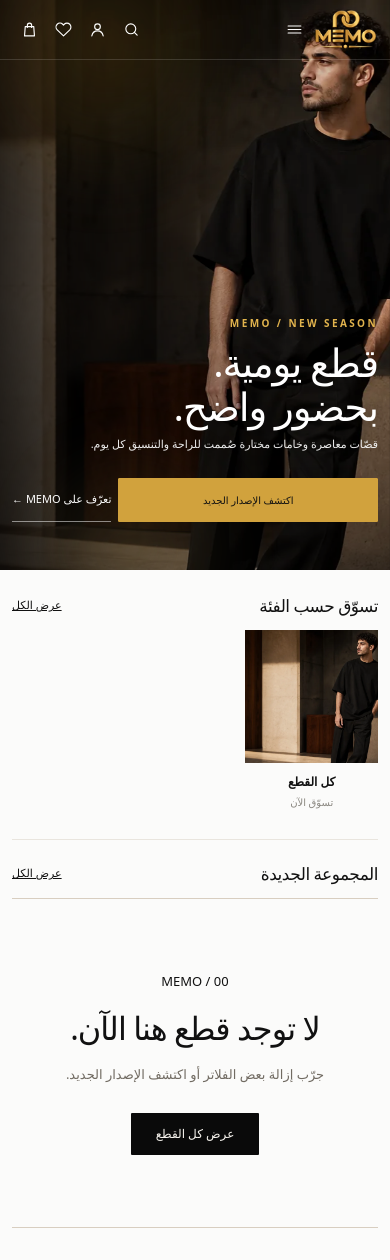
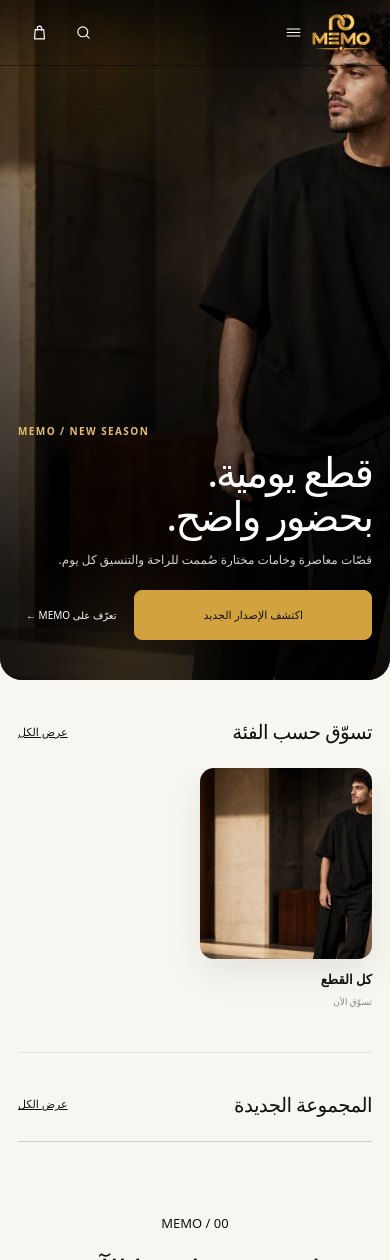
Before and after one commit to ahmedalghary1/memo, a Django app: page / in a window 390 px wide. Shown: the top 1260 px of the page. Run offline with Django 5.2, Linux system fonts and the light colour scheme; data comes from the database, SQL or seed files in the repository; data that the repository does not hold is empty; some web fonts are replaced.

Commit message:
feat: add mobile styles for improved user experience

```diff
--- /dev/null
+++ b/static/css/mobile.css
@@ -0,0 +1,263 @@
+/* MEMO mobile experience — deliberately loaded last. */
+@media (max-width: 767px) {
+  :root {
+    --mobile-gutter: 18px;
+    --mobile-radius: 14px;
+    --mobile-shadow: 0 14px 36px rgba(17, 14, 9, .08);
+  }
+
+  html { scroll-padding-top: 74px; }
+  body { background: #f8f6f1; line-height: 1.65; }
+  .shell { width: calc(100% - (var(--mobile-gutter) * 2)); }
+  main { min-height: 60svh; }
+
+  /* Compact, balanced mobile header. */
+  .site-header,
+  .site-header.is-sticky {
+    height: 66px;
+    padding-top: env(safe-area-inset-top);
+    background: rgba(250, 248, 243, .94);
+    color: #111;
+    border-color: rgba(17, 17, 17, .08);
+    backdrop-filter: blur(16px) saturate(1.2);
+    -webkit-backdrop-filter: blur(16px) saturate(1.2);
+  }
+  .home .site-header:not(.is-sticky) {
+    background: linear-gradient(to bottom, rgba(0, 0, 0, .45), transparent);
+    color: #fff;
+    border-color: transparent;
+    backdrop-filter: none;
+    -webkit-backdrop-filter: none;
+  }
+  .has-announcement .site-header:not(.is-sticky) { inset-block-start: 32px; }
+  .header__inner { height: 100%; gap: 8px; }
+  .header-primary { gap: 2px; }
+  .header-primary > .brand { width: 62px; height: 48px; }
+  .brand img { width: 62px; height: 46px; }
+  .header-actions { gap: 2px; }
+  .header-actions .desktop-only { display: none !important; }
+  .header-actions .icon-btn,
+  .header-primary > .mobile-only {
+    width: 42px;
+    height: 42px;
+    border-radius: 50%;
+  }
+  .site-header.is-sticky .header-actions .icon-btn:active,
+  .site-header.is-sticky .header-primary > .mobile-only:active { background: #eee9df; }
+  .cart-link b { min-width: 17px; height: 17px; font-size: 8px; border: 2px solid #f8f6f1; }
+
+  /* Cinematic hero with readable copy and thumb-friendly actions. */
+  .ref-hero {
+    height: min(82svh, 680px);
+    min-height: 540px;
+    border-radius: 0 0 22px 22px;
+  }
+  .ref-hero > img { object-position: 62% center; transform: scale(1.015); }
+  .ref-hero__overlay {
+    background:
+      linear-gradient(180deg, rgba(0, 0, 0, .12) 25%, rgba(0, 0, 0, .85) 88%),
+      linear-gradient(90deg, rgba(0, 0, 0, .32), transparent 65%);
+  }
+  .ref-hero__copy {
+    justify-content: flex-end;
+    align-items: stretch;
+    padding: 0 0 max(40px, env(safe-area-inset-bottom));
+  }
+  .hero-kicker { margin-bottom: 10px; color: #e3bd69; letter-spacing: .14em; }
+  .ref-hero__copy h1 {
+    max-width: 340px;
+    margin-bottom: 12px;
+    font-size: clamp(2.25rem, 10.5vw, 3.15rem);
+    line-height: 1.08;
+    letter-spacing: -.05em;
+  }
+  .ref-hero__copy p { max-width: 335px; margin-bottom: 20px; color: rgba(255,255,255,.82); font-size: 12px; }
+  .ref-hero__copy > div { display: grid; grid-template-columns: 1fr auto; gap: 10px; max-width: 100%; }
+  .ref-hero__copy .btn { min-height: 50px; border-radius: 8px; font-size: 11px; }
+  .hero-about-link { min-height: 50px; padding-inline: 8px; border: 0; font-size: 10px; white-space: nowrap; }
+  .hero-scroll { display: none; }
+
+  /* Sections and horizontal discovery rails. */
+  .category-rail,
+  .ref-products,
+  .instagram-strip { padding-block: 34px; }
+  .section-title { margin-bottom: 18px; gap: 14px; }
+  .section-title h2 { font-size: 20px; line-height: 1.3; }
+  .section-title a { flex: 0 0 auto; min-height: 36px; display: inline-flex; align-items: center; }
+  .category-rail__grid {
+    gap: 12px;
+    margin-inline: calc(var(--mobile-gutter) * -1);
+    padding: 0 var(--mobile-gutter) 6px;
+    scroll-padding-inline: var(--mobile-gutter);
+    overscroll-behavior-inline: contain;
+  }
+  .category-rail__grid > a { flex: 0 0 min(44vw, 180px); text-align: right; }
+  .category-rail__grid > a > div {
+    aspect-ratio: .9;
+    margin-bottom: 10px;
+    border-radius: var(--mobile-radius);
+    box-shadow: var(--mobile-shadow);
+  }
+  .category-rail__grid strong { font-size: 13px; }
+  .category-rail__grid small { margin-top: 2px; font-size: 9px; }
+
+  /* Product cards: larger image, cleaner information hierarchy. */
+  .ref-products .product-grid,
+  .shop-results .product-grid,
+  .related .product-grid { gap: 28px 10px; }
+  .product-card__media { border-radius: 12px; overflow: hidden; box-shadow: 0 7px 24px rgba(29, 22, 12, .06); }
+  .product-card__media::after { border-radius: inherit; }
+  .product-card__info { padding: 11px 2px 0; gap: 5px; }
+  .product-card__category { margin-bottom: 4px; color: #8b857b; font-size: 9px; }
+  .product-card__info h3 { margin-bottom: 5px; font-size: 12px; line-height: 1.45; }
+  .product-card__info .price { font-size: 11px; color: #a57624; }
+  .product-card__cta { display: none; }
+  .badge { top: 9px; left: 9px; border-radius: 999px; padding: 4px 9px; }
+  .wish-form { top: 5px; right: 5px; }
+  .wish-form .icon-btn { background: rgba(255,255,255,.9); box-shadow: 0 4px 12px #0001; }
+
+  .essentials-banner {
+    width: calc(100% - 20px);
+    height: 235px;
+    margin: 8px auto 28px;
+    border: 0;
+    border-radius: 18px;
+    box-shadow: var(--mobile-shadow);
+  }
+  .essentials-banner::after { background: linear-gradient(90deg, rgba(0,0,0,.84), rgba(0,0,0,.12)); }
+  .essentials-banner > div { right: 22px; max-width: 72%; }
+  .essentials-banner p { font-size: 20px; }
+  .essentials-banner h2 { margin-block: 9px 17px; font-size: 15px; line-height: 1.45; }
+  .essentials-banner .btn { min-height: 44px; border-radius: 7px; }
+
+  .service-strip {
+    display: flex;
+    gap: 10px;
+    margin: 0;
+    padding: 8px var(--mobile-gutter) 30px;
+    border: 0;
+    overflow-x: auto;
+    scroll-snap-type: x proximity;
+    scrollbar-width: none;
+  }
+  .service-strip::-webkit-scrollbar { display: none; }
+  .service-strip > div {
+    flex: 0 0 152px;
+    min-height: 128px;
+    padding: 22px 12px 16px;
+    border: 1px solid #e8e2d7 !important;
+    border-radius: 12px;
+    background: #fff;
+    box-shadow: 0 7px 20px rgba(24, 19, 10, .04);
+    scroll-snap-align: start;
+  }
+  .service-strip svg { width: 27px; height: 27px; margin-bottom: 12px; }
+  .service-strip strong,
+  .service-strip small { white-space: normal; }
+  .service-strip strong { font-size: 11px; line-height: 1.5; }
+  .service-strip small { margin-top: 4px; font-size: 8px; line-height: 1.6; }
+
+  .ref-products .product-rail { gap: 12px; margin-inline: calc(var(--mobile-gutter) * -1); padding-inline: var(--mobile-gutter); scroll-padding-inline: var(--mobile-gutter); }
+  .ref-products .product-rail .product-card { flex: 0 0 min(72vw, 290px); }
+  .ref-newsletter { margin-top: 8px; padding-block: 34px; }
+  .ref-newsletter h2 { font-size: 20px; line-height: 1.45; }
+  .ref-newsletter p { max-width: 320px; font-size: 10px; line-height: 1.8; }
+  .ref-newsletter form { display: grid; grid-template-columns: 1fr; gap: 9px; margin-top: 20px; }
+  .ref-newsletter input,
+  .ref-newsletter button { width: 100%; min-height: 50px; border-radius: 7px; }
+  .ref-newsletter button { font-weight: 600; }
+  .ref-newsletter form > small { margin-top: 2px; line-height: 1.7; }
+  .instagram-strip > div:last-child { grid-template-columns: repeat(3, 1fr); gap: 6px; }
+  .instagram-strip > div:last-child a { border-radius: 9px; }
+
+  /* Store, product and conversion flows. */
+  .collection-hero { padding-top: 102px; padding-bottom: 25px; }
+  .collection-hero h1 { font-size: 30px; }
+  .collection-hero > div p { max-width: 330px; font-size: 11px; }
+  .shop-toolbar {
+    top: 66px;
+    height: 58px;
+    margin-inline: calc(var(--mobile-gutter) * -1);
+    padding-inline: var(--mobile-gutter);
+    background: rgba(248,246,241,.96);
+    backdrop-filter: blur(12px);
+    -webkit-backdrop-filter: blur(12px);
+  }
+  .filter-trigger { min-height: 42px; padding-inline: 12px; border: 1px solid #ded8cd; border-radius: 8px; background: #fff; }
+  .results-count { display: none; }
+  .sort-form select { min-height: 42px; max-width: 145px; border-radius: 8px; background-color: #fff; }
+  .filters { border: 0; padding: 18px var(--mobile-gutter) max(30px, env(safe-area-inset-bottom)); }
+  .filters .btn { width: 100%; min-height: 50px; margin-top: 10px; border-radius: 8px; }
+
+  .pdp { width: 100%; padding-top: 66px; }
+  .pdp-gallery { gap: 0; scroll-snap-type: x mandatory; }
+  .pdp-gallery figure,
+  .pdp-gallery figure:first-child { flex: 0 0 100%; width: 100%; scroll-snap-align: center; }
+  .pdp-gallery figure:not(:first-child) { display: block; }
+  .pdp-gallery figure,
+  .pdp-gallery figure img { border-radius: 0; }
+  .gallery-count { bottom: 14px; border-radius: 999px; background: rgba(255,255,255,.9); backdrop-filter: blur(8px); }
+  .pdp-info { padding: 27px var(--mobile-gutter) 112px; background: #f8f6f1; }
+  .pdp-info h1 { margin-bottom: 11px; font-size: 27px; }
+  .pdp-lead { font-size: 12px; line-height: 1.8; }
+  .pdp-delivery,
+  .pdp-trust { border-color: #ded8cd; }
+  .variant-form fieldset { margin-bottom: 22px; }
+  .choice-row.sizes span { min-width: 48px; height: 46px; border-radius: 7px; }
+  .add-btn,
+  .buy-now { min-height: 52px; border-radius: 8px; }
+  .pdp-tools { display: grid; grid-template-columns: 1fr 1fr; }
+  .pdp-tools button { min-height: 46px; border-radius: 7px; }
+  .pdp-accordions details { padding-block: 17px; }
+  .mobile-buybar {
+    min-height: calc(74px + env(safe-area-inset-bottom));
+    padding: 10px var(--mobile-gutter) max(10px, env(safe-area-inset-bottom));
+    background: rgba(255,255,255,.96);
+    backdrop-filter: blur(14px);
+    -webkit-backdrop-filter: blur(14px);
+  }
+  .mobile-buybar button { min-height: 48px; border-radius: 8px; }
+
+  .cart-page,
+  .checkout,
+  .wishlist-page,
+  .account { padding-top: 100px; }
+  .cart-summary,
+  .checkout-summary,
+  .account aside,
+  .account-content { border-radius: 12px; box-shadow: var(--mobile-shadow); }
+  .checkout-form section { padding: 20px 16px; border-radius: 12px; background: #fff; box-shadow: 0 7px 24px rgba(29,22,12,.04); }
+  .field input:not([type=checkbox]):not([type=radio]),
+  .field select,
+  .field textarea { border-radius: 8px; background: #fff; }
+  .auth-form { padding-inline: var(--mobile-gutter); }
+
+  /* Footer remains useful without becoming a wall of links. */
+  .site-footer { padding-top: 42px; }
+  .footer-top { gap: 30px 18px; }
+  .footer-top > div:first-child { padding-bottom: 22px; border-bottom: 1px solid #ffffff18; }
+  .footer-top h3 { margin-bottom: 13px; color: #d6aa4c; font-size: 11px; }
+  .footer-top a { min-height: 36px; margin: 0; display: flex; align-items: center; line-height: 1.45; }
+  .footer-bottom { align-items: flex-start; gap: 12px; font-size: 9px; }
+  .footer-bottom > div { flex-wrap: wrap; gap: 8px 14px; }
+
+  .back-to-top { bottom: calc(18px + env(safe-area-inset-bottom)); }
+}
+
+@media (max-width: 380px) {
+  :root { --mobile-gutter: 14px; }
+  .header-actions .icon-btn { width: 38px; }
+  .ref-hero { min-height: 510px; }
+  .ref-hero__copy h1 { font-size: 2.15rem; }
+  .ref-hero__copy > div { grid-template-columns: 1fr; }
+  .hero-about-link { justify-content: flex-start; min-height: 36px; padding: 0; }
+  .category-rail__grid > a { flex-basis: 47vw; }
+  .product-card__info h3 { font-size: 11px; }
+  .service-strip > div { flex-basis: 142px; }
+  .footer-top { grid-template-columns: 1fr; }
+  .footer-top > div:first-child { grid-column: auto; }
+}
+
+@media (prefers-reduced-motion: reduce) {
+  .ref-hero > img { transform: none; }
+}
--- a/templates/base/base.html
+++ b/templates/base/base.html
@@ -25,6 +25,7 @@
   <link rel="stylesheet" href="{% static 'css/reference.css' %}">
   <link rel="stylesheet" href="{% static 'css/reference-fixes.css' %}">
   <link rel="stylesheet" href="{% static 'css/polish.css' %}?v=20260829-13">
+  <link rel="stylesheet" href="{% static 'css/mobile.css' %}?v=20260830-1">
   {% block head %}{% endblock %}
 </head>
 <body class="{% block body_class %}{% endblock %}{% if store_settings.announcement_text %} has-announcement{% endif %}">
```
